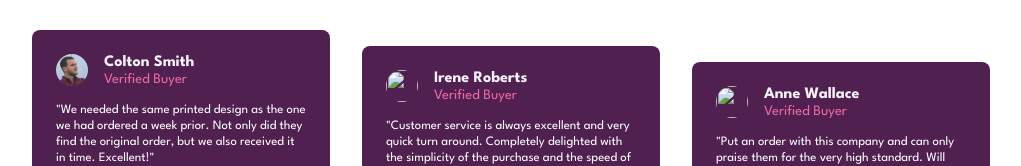
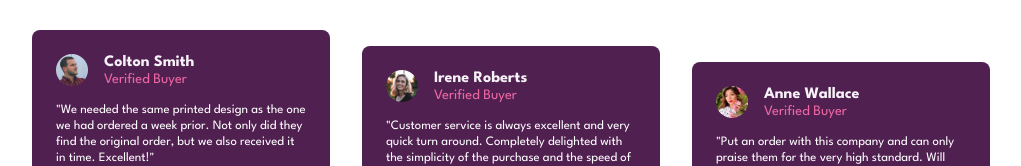
Before and after one commit to Teewaii/social-proof-section-master-repo, a plain HTML site: page index.html in a window 1280 px wide. Shown: the part 325-491 px from the top of the page, without its empty margins (128-1149 px from the left). Drawn offline with Linux system fonts and the light colour scheme; the site is published under a folder, as on GitHub Pages, so addresses that start at the root find nothing.

Commit message:
Update index.html

```diff
--- a/index.html
+++ b/index.html
@@ -60,7 +60,7 @@
 
       <div class="user-profile">
         <div class="header">
-          <img src="/images/image-irene.jpg" alt="">
+          <img src="images/image-irene.jpg" alt="">
           <div class="bio">
             <h1>Irene Roberts</h1>
             <h2>Verified Buyer</h2>
@@ -72,7 +72,7 @@
 
       <div class="user-profile">
         <div class="header">
-          <img src="/images/image-anne.jpg" alt="">
+          <img src="images/image-anne.jpg" alt="">
           <div class="bio">
             <h1>Anne Wallace</h1>
             <h2>Verified Buyer</h2>
```
